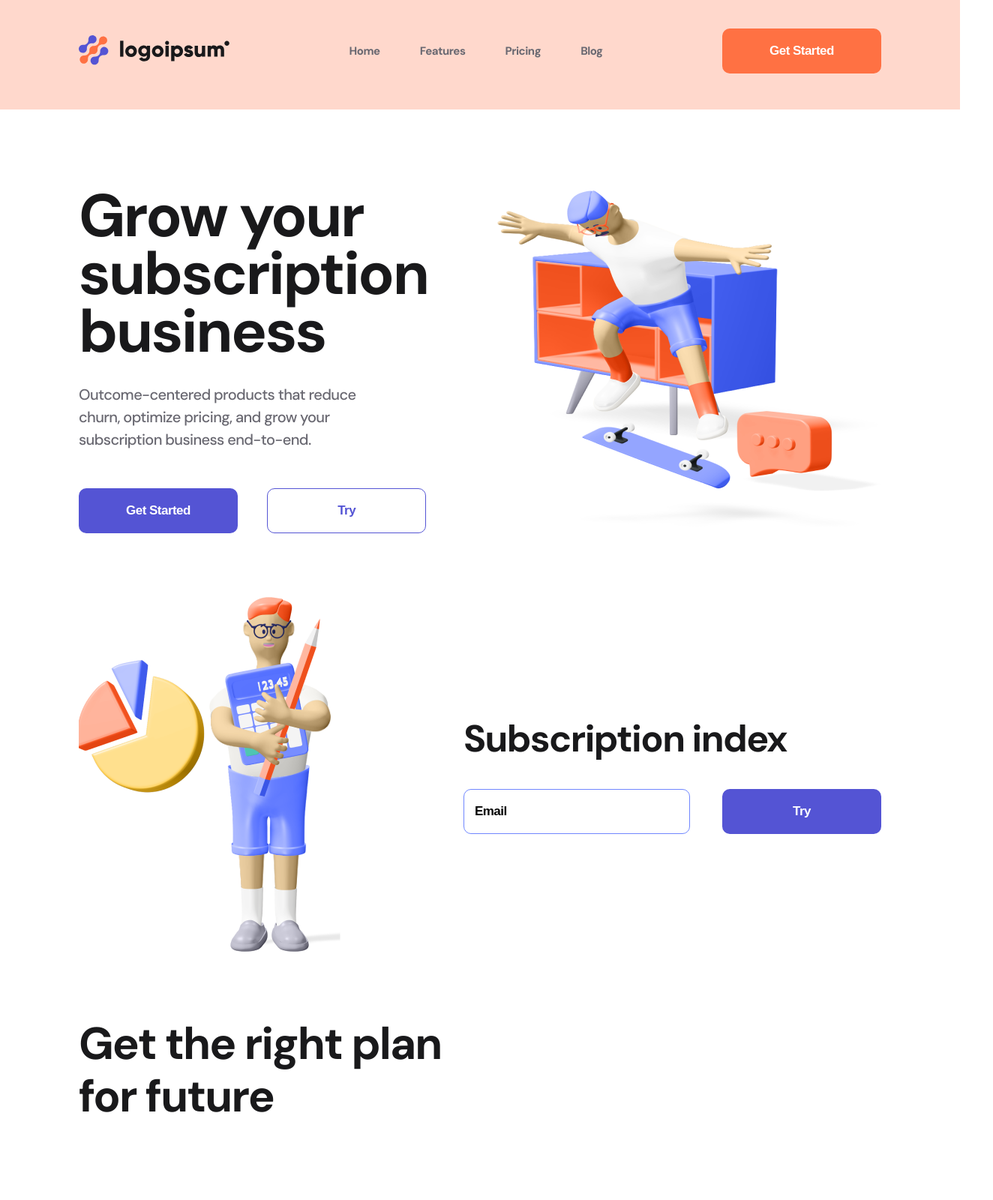
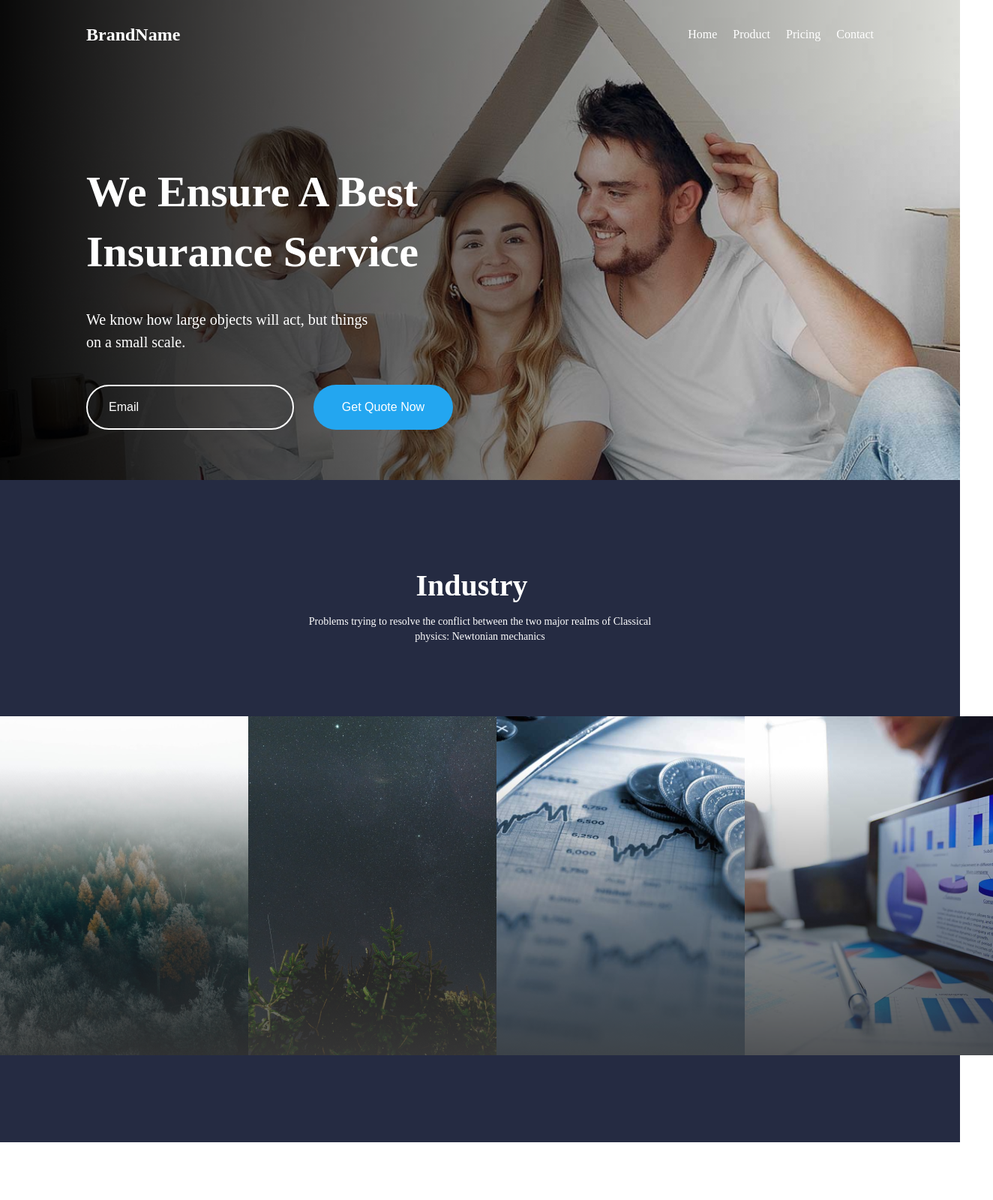
Before and after one commit to ElenaBerestok/logo, a plain HTML site: page index.html in a window 1280 px wide. Shown: the top 1600 px of the page at 75% size, 1324 px wide, since content can reach past the window. After the commit the page ends 1523 px from the top, so only its background shows below. Drawn offline with nearby package versions, Linux system fonts and the light colour scheme.

Commit message:
Add files via upload

```diff
--- a/index.html
+++ b/index.html
@@ -5,172 +5,102 @@
     <meta http-equiv="X-UA-Compatible" content="IE=edge">
     <meta name="viewport" content="width=device-width, initial-scale=1.0">
     <title>Document</title>
-    <link rel="stylesheet" href="https://cdnjs.cloudflare.com/ajax/libs/meyer-reset/2.0/reset.min.css" integrity="sha512-NmLkDIU1C/C88wi324HBc+S2kLhi08PN5GDeUVVVC/BVt/9Izdsc9SVeVfA1UZbY3sHUlDSyRXhCzHfr6hmPPw==" crossorigin="anonymous" />
+    <link rel="stylesheet" href="./style.css">
     <link rel="preconnect" href="https://fonts.googleapis.com">
     <link rel="preconnect" href="https://fonts.gstatic.com" crossorigin>
-    <link href="https://fonts.googleapis.com/css2?family=DM+Sans:wght@500;700&display=swap" rel="stylesheet">
-    <link rel="stylesheet" href="./style/style.css">
+    <link href="https://fonts.googleapis.com/css2?family=DM+Sans:wght@500;700&family=Montserrat:wght@400;700&family=Roboto:wght@400;700&display=swap" rel="stylesheet">
 </head>
 <body>
+    <section class="background">
+        <div class="container">
             <header class="header">
-    <div class="container header_flex">
                 <div>
-            <a href="#">
-                <img src="./img/logo.svg" alt="logo">
+                    <a class="text_header" href="">
+                        BrandName
                     </a>
                 </div>
-        <nav class="nav">
-            <ol>
-                <li class="nav_li">
-                    <a class="nav_link" href="#">
-                        Home
-                    </a>
-                </li>
-                <li class="nav_li">
-                    <a class="nav_link" href="#">
-                        Features
-                    </a>
-                </li>
-                <li class="nav_li">
-                    <a class="nav_link" href="#">
-                        Pricing
-                    </a>
-                </li>
-                <li class="nav_li">
-                    <a class="nav_link" href="#">
-                        Blog
-                    </a>
-                </li>
-            </ol>
+                <nav>
+                    <ul class="header_ul">
+                        <li class="header_li"><a href="">Home</a></li>
+                        <li class="header_li"><a href="">Product</a></li>
+                        <li class="header_li"><a href="">Pricing</a></li>
+                        <li class="header_li"><a href="">Contact</a></li>
+                    </ul>
                 </nav>
+            </header>
            <div>
-            <button class="button button_orange">
-                Get Started
+               <h1 class="title">
+                We Ensure A Best Insurance Service
+               </h1>
+               <p class="text_p">
+                We know how large objects will act, but things on a small scale.
+               </p>
+               <form>
+                   <input class="input" placeholder="Email" type="email">
+                   <button class="button">
+                    Get Quote Now
+                   </button>
+               </form>
+           </div>
+        </div>
+    </section>
+    <section class="section_2">
+        <div class="container_2">
+            <h2 class="text_h2">
+                Industry
+            </h2>
+            <div class="container_3">
+                <p class="p_2">
+                    Problems trying to resolve the conflict between the two major realms of Classical physics: Newtonian mechanics
+                </p>
+            </div>
+        </div>
+        <div class="gallery">
+            <div class="gallery_item">
+                <img src="./img/111.png" alt="">
+                <div class="gallery_item-abs">
+                    <p class="gallery_text">
+                        Life Tips From Top Ten Adventure Travelers
+                    </p>
+                    <button class="gallery_button">
+                        View Project
                     </button>
                 </div>
             </div>
-</header>
-<section class="container about">
-    <div>
-        <h1 class="about_title">
-            Grow your subscription business
-        </h1>
-        <p class="about_text">
-            Outcome-centered products that reduce churn, optimize pricing, and grow your subscription business end-to-end.
+            <div class="gallery_item">
+                <img src="./img/media bg-cover (2).png" alt="">
+                <div class="gallery_item-abs">
+                    <p class="gallery_text">
+                        Life Tips From Top Ten Adventure Travelers
                     </p>
-        <div>
-            <button class="button button_violet"> Get Started</button>
-            <button class="button button_transparent">Try</button>
-        </div>
-    </div>
-    <div>
-        <img src="./img/first men.png" alt="first men">
-    </div>
-</section>
-<section class="container subscribe">
-    <div>
-        <img src="./img/secondmen.png" alt="secondmen">
-    </div>
-    <div>
-        <h2 class="subscribe_title">
-            Subscription index
-        </h2>
-        <form>
-            <input class="input" type="email" placeholder="Email">
-            <button class="button button_violet ">
-                Try
-            </button>
-        </form>
-    </div>
-</section>
-<section class="container plan">
-    <h2 class="plan_title">
-        Get the right plan for future
-    </h2>
-    <div class="plan_flex">
-        <div class="item">
-            <p class="item_text">
-                Starter
-            </p>
-            <h3 class="item_title">
-                Free
-            </h3>
-            <ul>
-                <li class="item_li">1 Website</li>
-                <li class="item_li">5 GB Hosting </li>
-                <li class="item_li">Limited Support</li>
-            </ul>
-            <button class="button button_item">
-                Get Started
-            </button>
-        </div>
-        <div class="item">
-            <p class="item_text">
-                Premium
-            </p>
-            <h3 class="item_title">
-                $29<span>/month</span>
-            </h3>
-            <ul>
-                <li class="item_li">10 Website</li>
-                <li class="item_li">15 GB Hosting </li>
-                <li class="item_li">Premium Support</li>
-            </ul>
-            <button class="button button_item">
-                Get Started
-            </button>
-        </div>
-        <div class="item">
-            <p class="item_text">
-                Enterprise
-            </p>
-            <h3 class="item_title">
-                $49<span>/month</span>
-            </h3>
-            <ul>
-                <li class="item_li">Unlimited Website</li>
-                <li class="item_li">50 GB Hosting </li>
-                <li class="item_li">Premium Support</li>
-            </ul>
-            <button class="button button_item">
-                Get Started
+                    <button class="gallery_button">
+                        View Project
                     </button>
                 </div>
             </div>
+            <div class="gallery_item">
+                <img src="./img/media bg-cover (1).png" alt="">
+                <div class="gallery_item-abs">
+                    <p class="gallery_text">
+                        Life Tips From Top Ten Adventure Travelers
+                    </p>
+                    <button class="gallery_button">
+                        View Project
+                    </button>
+                </div>
+            </div>
+            <div class="gallery_item">
+                <img src="./img/media bg-cover.png" alt="">
+                <div class="gallery_item-abs">
+                    <p class="gallery_text">
+                        Life Tips From Top Ten Adventure Travelers
+                    </p>
+                    <button class="gallery_button">
+                        View Project
+                    </button>
+                </div>
+            </div>
+        </div>
     </section>
-<footer class="footer">
-    <div class="container footer_flex">
-
-        <div>
-            <a class="nav_link" href="#">
-                <img src="./img/logo.svg" alt="logo">
-            </a>
-        </div>
-        <nav>
-            <ol>
-                <li class="nav_li">
-                    <a class="nav_link" href="#">
-                        Support
-                    </a>
-                </li>
-                <li class="nav_li">
-                    <a class="nav_link" href="#">
-                        Premium
-                    </a>
-                </li>
-                <li class="nav_li"li>
-                    <a class="nav_link" href="#">
-                        Pricing
-                    </a>
-                </li>
-                <li class="nav_li">
-                    <a class="nav_link" href="#">
-                        Blog
-                    </a>
-                </li>
-            </ol>
-        </nav>
-</div>
-</footer>
 </body>
 </html>
--- /dev/null
+++ b/style.css
@@ -0,0 +1,162 @@
+*{
+    padding: 0;
+    margin: 0;
+    font-size: 16px;
+    font-weight: normal;
+    list-style: none;
+    color: white;
+}
+
+a{
+    text-decoration: none;
+}
+
+ .background{
+     background-image: url(./img/скачать\ бекграунд!.png);
+     background-size: cover; /*растягивает пропорционально высоте и ширине картинки */
+     background-position: center;
+     background-repeat: no-repeat; /*Свойство background-repeat устанавливает, как фоновые изображения будет повторяться*/
+     padding-bottom: 67px;
+ }
+
+ .container{
+     max-width: 1050px;
+     margin: 0 auto;
+ }
+
+ .header, .header_ul{
+     display: flex;
+     align-items: center;
+     justify-content: space-between;
+ }
+
+ .header{
+     padding: 30px 0 154px;
+ }
+
+ .text_header{
+    font-weight: bold;
+    font-size: 24px;
+    line-height: 32px;
+ }
+
+ .header_li:not(:last-of-type){
+    margin-right: 21px;
+ }
+
+ .header_li{
+    font-weight: 600;
+    font-size: 14px;
+    line-height: 24px;
+    text-align: center;
+ }
+
+ .title{
+    font-weight: 800;
+    font-size: 58px;
+    line-height: 80px;
+    max-width: 599px;
+    margin-bottom: 35px;
+ }
+
+ .text_p{
+    font-weight: 500;
+    font-size: 20px;
+    line-height: 30px;
+    max-width: 376px;
+    margin-bottom: 42px;
+ }
+
+ .input{
+    width: 277px;
+    height: 60px;
+    background: transparent;
+    border: 2px solid #FFFFFF;
+    border: 2px solid #FFFFFF;
+    box-sizing: border-box;
+    border-radius: 30px;
+    padding-left: 28px;
+ }
+
+ .input::placeholder{
+    color: white;
+}
+
+ .button{
+    width: 186px;
+    height: 60px;
+    background: #23A6F0;
+    border-radius: 30px;
+    border: none;
+    margin-left: 22px;
+ }
+
+.section_2{
+    background: #252B42;
+    padding: 112px 0;
+}
+
+
+.container_2{
+    max-width: 607px;
+    margin: 0 auto;
+}
+
+.text_h2{
+    font-weight: bold;
+    font-size: 40px;
+    line-height: 57px;
+    margin-left: 218px;
+    margin-right: 218px;
+    margin-bottom: 10px;
+}
+
+.container_3{
+    max-width: 470px;
+    margin: 0 auto;
+    height: 40px;
+}
+.p_2{
+    font-weight: 500;
+    font-size: 14px;
+    line-height: 20px;
+    /*margin-left: 68.5px;*/
+    text-align: center;
+}
+
+.gallery{
+    display: flex;
+    justify-content: space-around;
+    margin-top: 96px;
+}
+
+.gallery_text{
+    max-width: 237px;
+    font-size: 20px;
+    line-height: 30px;
+    margin-bottom: 15px;
+}
+
+.gallery_button{
+    width: 168px;
+    height: 42px;
+    border-radius: 37px;
+    border: none;
+    background: #23A6F0;
+}
+
+.gallery_item{
+    position: relative;
+}
+
+.gallery_item:hover>.gallery_item-abs{
+    opacity: 1;
+    transition: 1s;
+}
+
+.gallery_item-abs{
+    position: absolute;
+    bottom: 37px;
+    left: 20px;
+    opacity: 0;
+}
```
Also changed, not shown: img/111.png (added), img/media bg-cover (1).png (added), img/media bg-cover (2).png (added), img/media bg-cover.png (added), img/скачать бекграунд!.png (added). Lines whose indentation alone changed are shown as unchanged.
